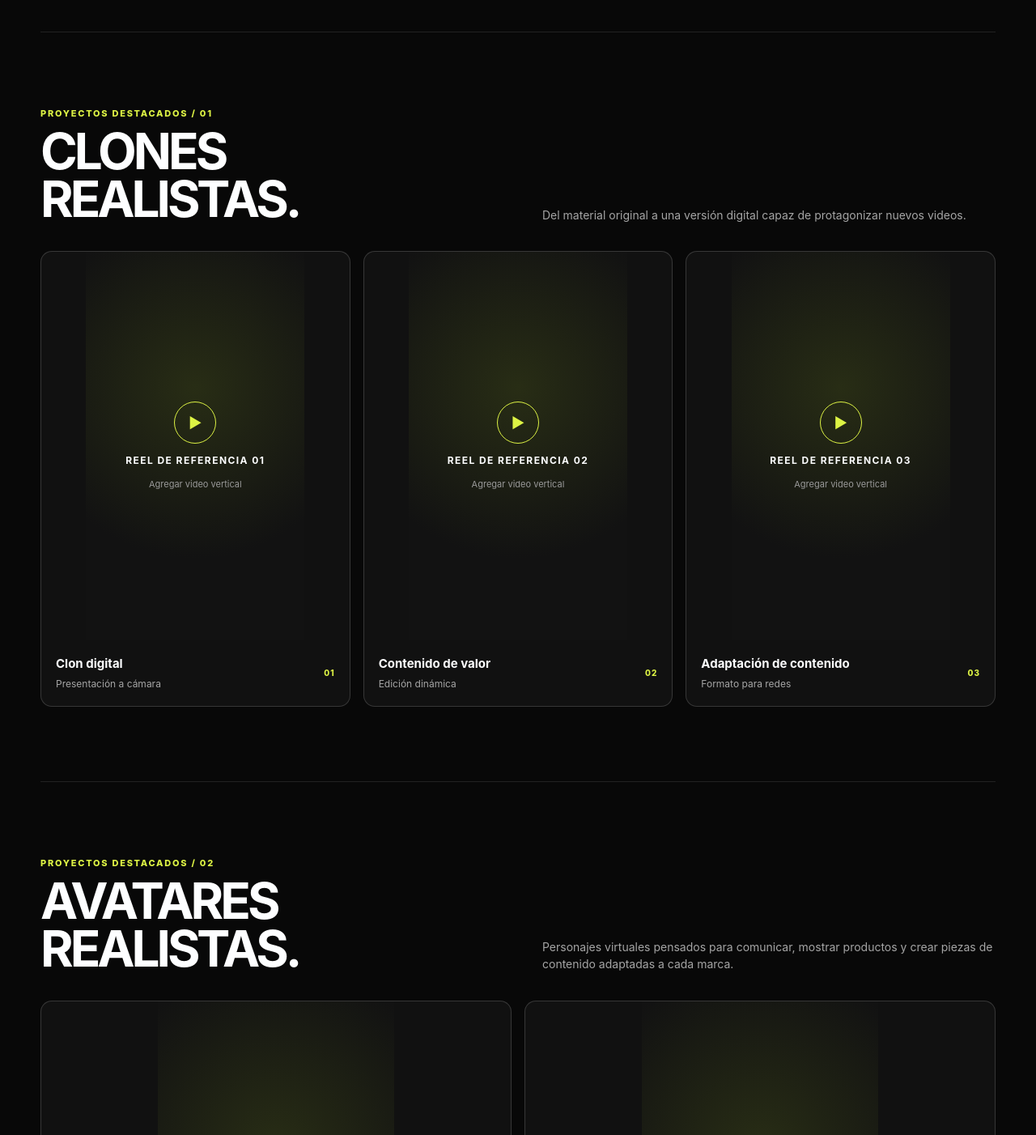
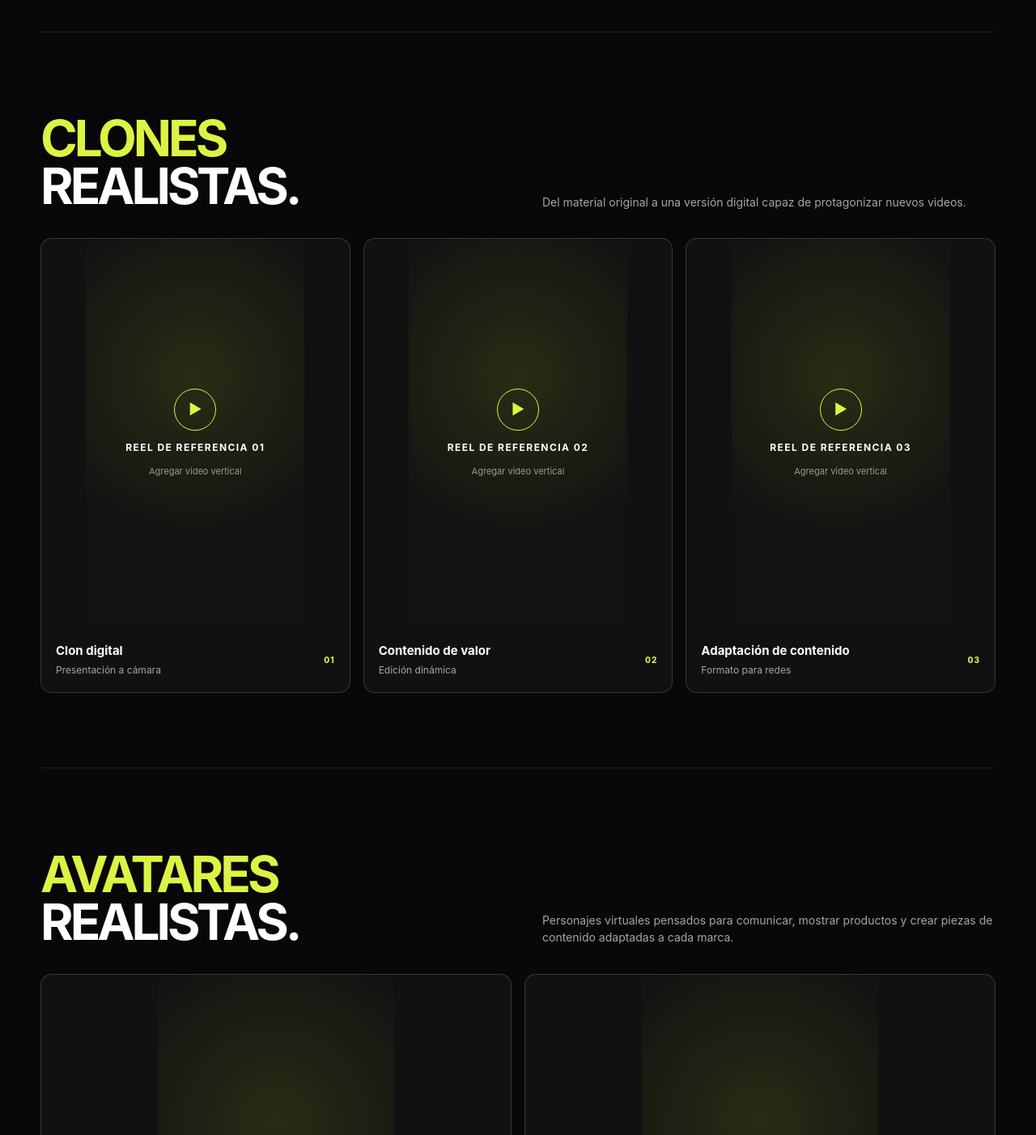
Before and after one commit to Iant0l3d0/ian-toledo-ai-studio, a plain HTML site: page index.html in a window 1280 px wide. Shown: the part 2680-4082 px from the top of the page at 81% size. Drawn offline with Linux system fonts and the light colour scheme.

Commit message:
Add files via upload

```diff
--- a/index.html
+++ b/index.html
@@ -144,6 +144,7 @@
 
     .section-head { display:flex; justify-content:space-between; align-items:end; gap:25px; margin-bottom:34px; }
     .section-head h2 { margin:10px 0 0; font-size:clamp(36px,5vw,62px); line-height:.95; letter-spacing:-.065em; text-transform:uppercase; }
+    .section-head h2 .lime { color:var(--lime); }
     .section-head p { max-width:390px; color:var(--muted); font-size:14px; margin:0; }
     .service-grid { display:grid; grid-template-columns:1fr 1fr; gap:16px; }
     .service { background:var(--panel); border:1px solid var(--line); border-radius:15px; padding:28px; min-height:250px; position:relative; overflow:hidden; }
@@ -890,7 +891,7 @@
 
       <section id="clones">
         <div class="section-head reveal">
-          <div><div class="eyebrow">PROYECTOS DESTACADOS / 01</div><h2>Clones<br>realistas.</h2></div>
+          <div><h2><span class="lime">Clones</span><br>realistas.</h2></div>
           <p>Del material original a una versión digital capaz de protagonizar nuevos videos.</p>
         </div>
         <div class="reel-grid">
@@ -902,7 +903,7 @@
 
       <section id="avatares">
         <div class="section-head reveal">
-          <div><div class="eyebrow">PROYECTOS DESTACADOS / 02</div><h2>Avatares<br>realistas.</h2></div>
+          <div><h2><span class="lime">Avatares</span><br>realistas.</h2></div>
           <p>Personajes virtuales pensados para comunicar, mostrar productos y crear piezas de contenido adaptadas a cada marca.</p>
         </div>
         <div class="project-grid">
```
